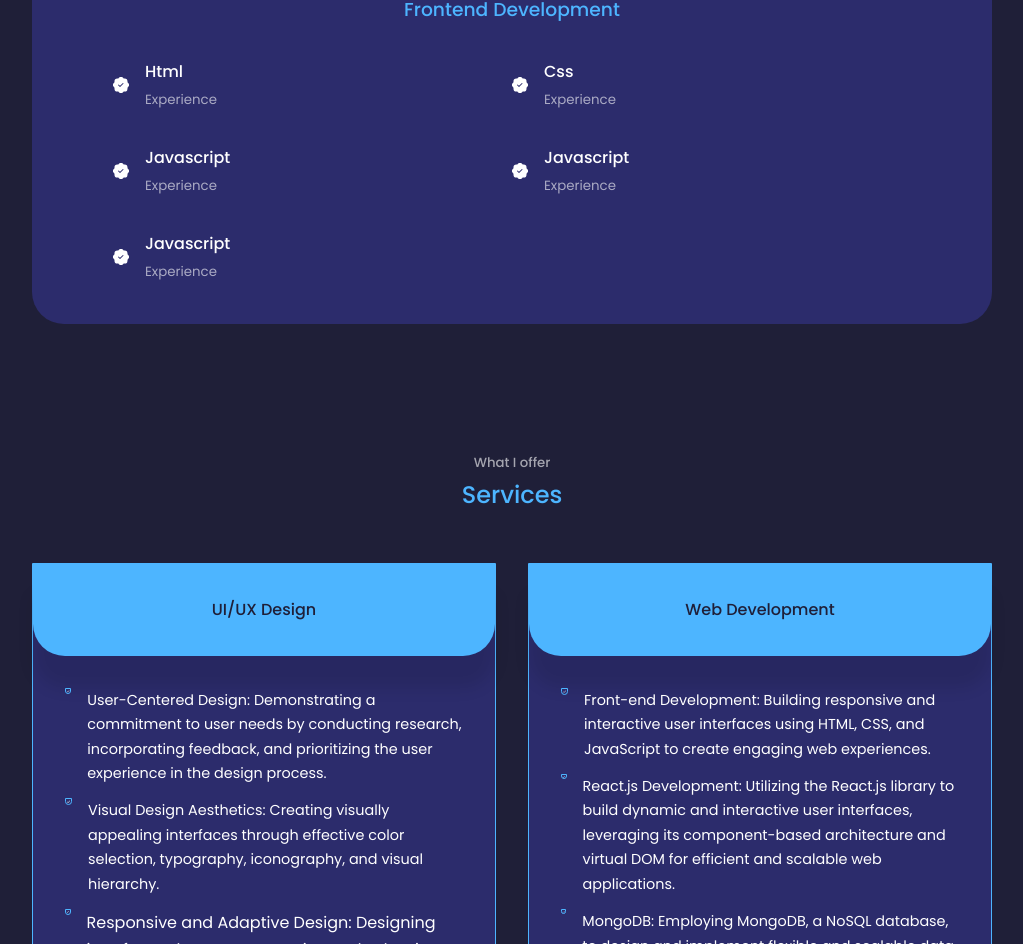
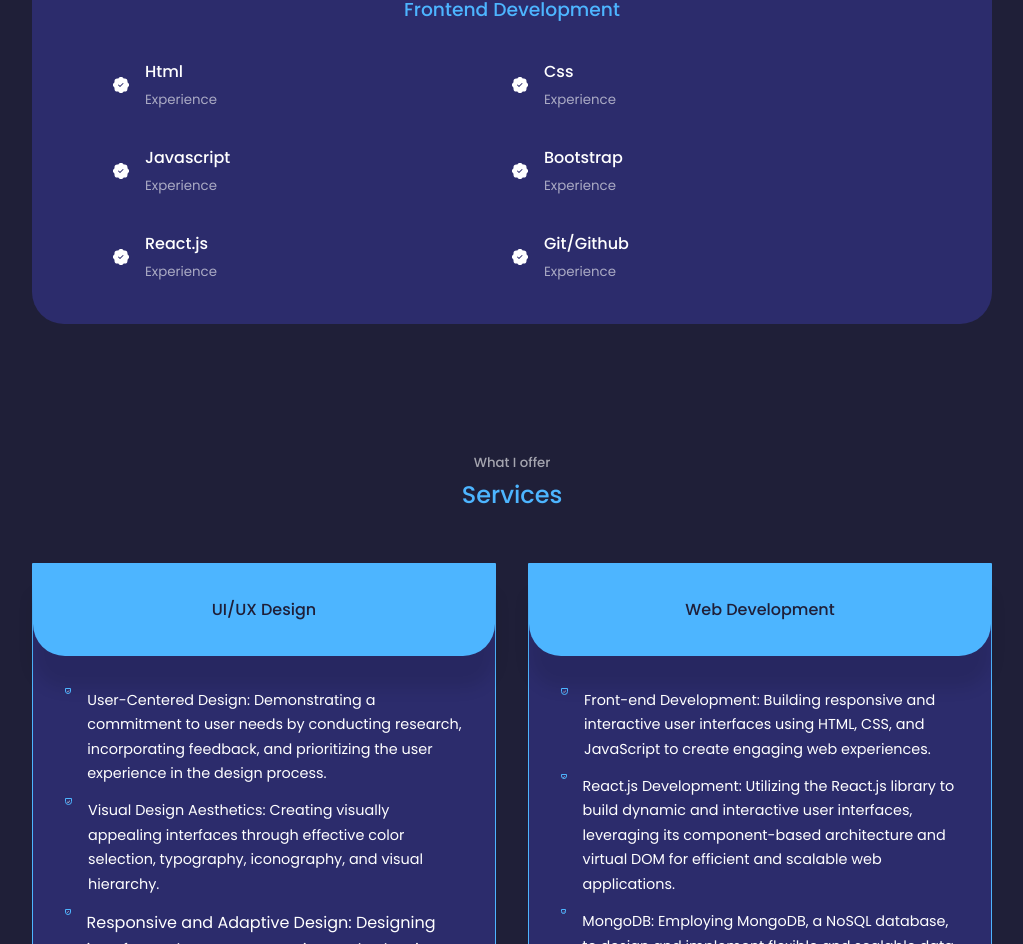
Before and after one commit to AyushMutum/MyPortfolio, a React (Create React App) app: page / in a window 1280 px wide. Shown: the part 2074-3018 px from the top of the page, without its empty margins (128-1151 px from the left). Built offline with nearby package versions, Linux system fonts and the light colour scheme.

Commit message:
updated portfolio

```diff
--- a/src/components/experience/Experience.jsx
+++ b/src/components/experience/Experience.jsx
@@ -41,7 +41,7 @@ const Experience = () => {
              <BsPatchCheckFill/>
 
           <div>
-          <h4>Javascript</h4>
+          <h4>Bootstrap</h4>
              <small className='text-light'>Experience</small>
           </div>
             </article>
@@ -49,10 +49,18 @@ const Experience = () => {
             <article className='experience__details'>
              <BsPatchCheckFill/>
              <div>
-             <h4>Javascript</h4>
+             <h4>React.js</h4>
              <small className='text-light'>Experience</small>
              </div>
             </article>
+            <article className='experience__details'>
+             <BsPatchCheckFill/>
+             <div>
+             <h4>Git/Github</h4>
+             <small className='text-light'>Experience</small>
+             </div>
+            </article>
+
           </div>
         </div>
       </div>
```
